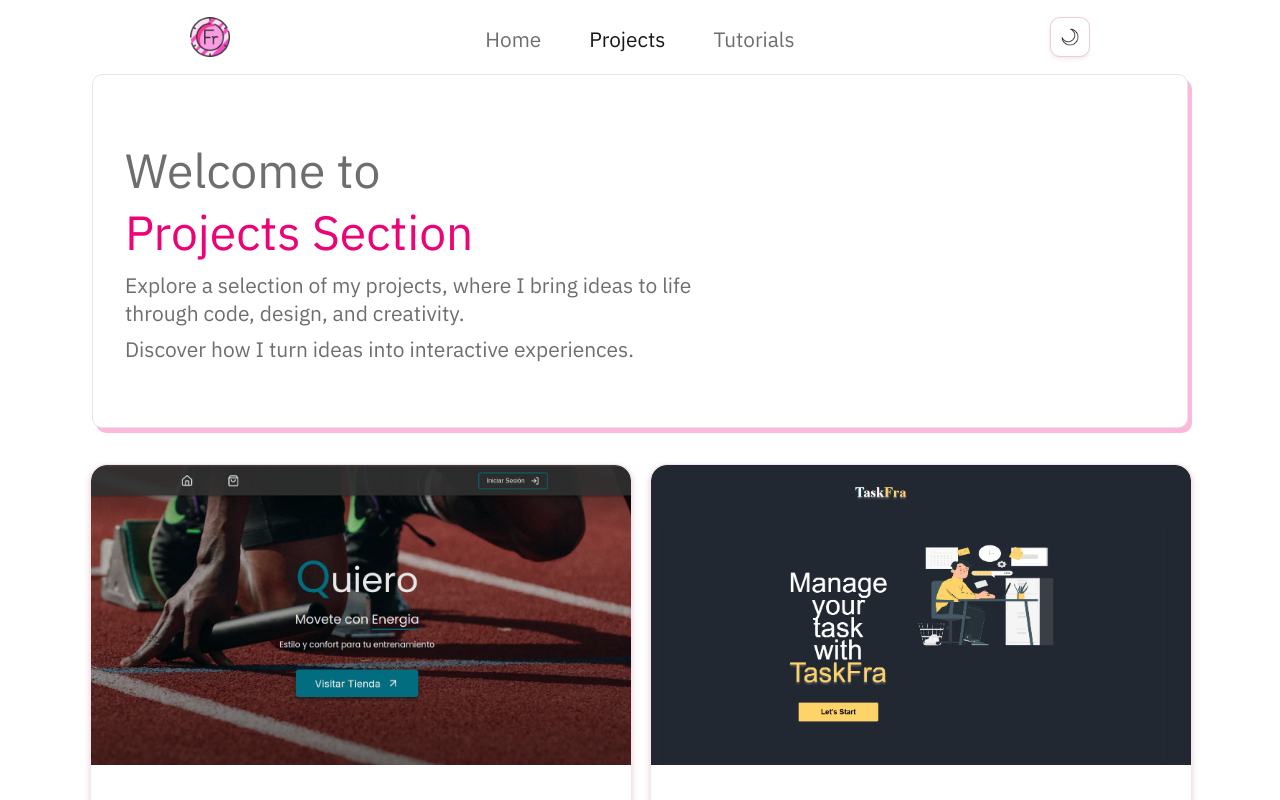
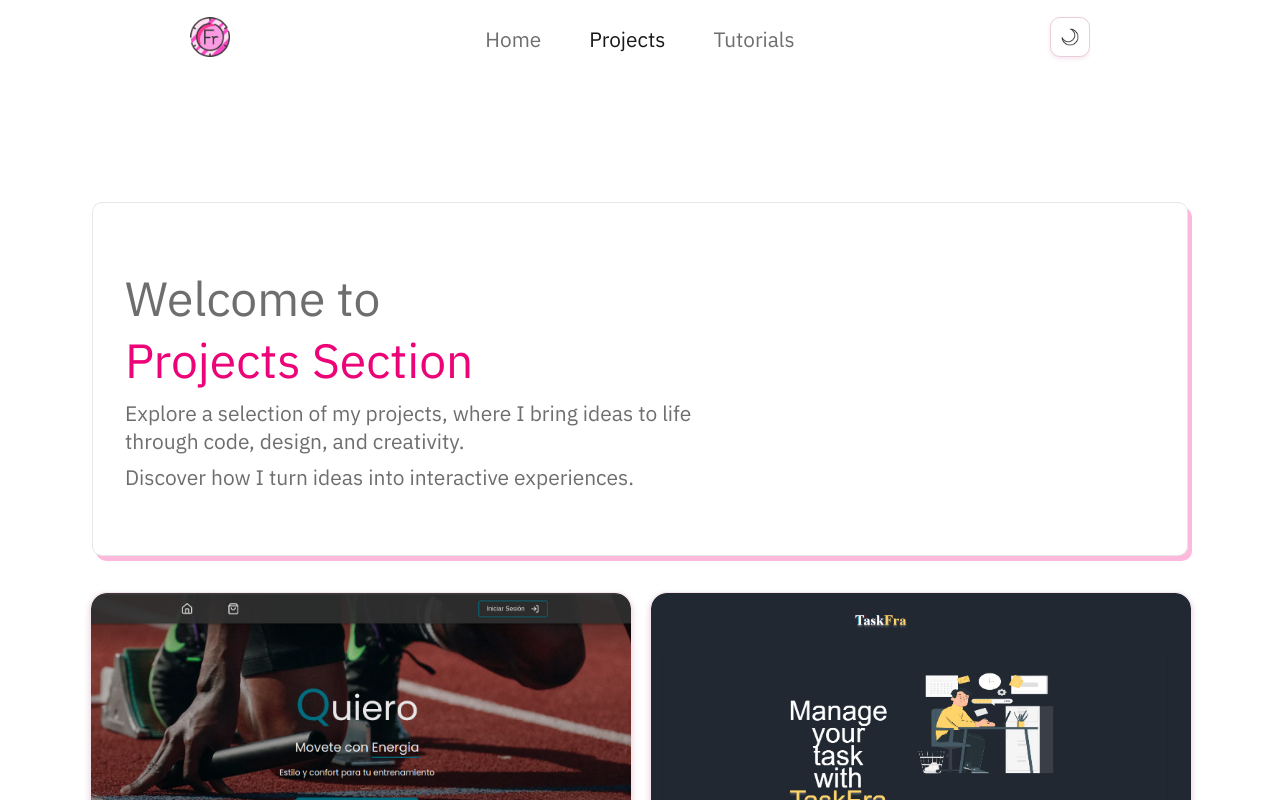
Before and after one commit to Fransei29/new-portfolio, a Next.js app: page /projects in a window 1280 px wide. Built offline with nearby package versions, Linux system fonts and the light colour scheme; a web font is replaced by a local one.

Commit message:
Added things done.

```diff
--- a/app/layout.tsx
+++ b/app/layout.tsx
@@ -1,6 +1,6 @@
+// app/layout.tsx
 import './globals.css';
 import { ThemeProvider } from 'next-themes';
-import ClientLayout from '../components/clientLayout/ClientLayout';
 import Head from 'next/head';
 
 export const metadata = {
@@ -28,11 +28,8 @@ export default function RootLayout({ children }: { children: ReactNode }) {
         </Head>
       </head>
       <body className="container">
-        {/* Aquí se usa el ThemeProvider */}
         <ThemeProvider attribute="class" defaultTheme="light" enableSystem={false}>
-          <ClientLayout>
-            {children}
-          </ClientLayout>
+          {children}
         </ThemeProvider>
       </body>
     </html>
--- a/app/page.tsx
+++ b/app/page.tsx
@@ -1,6 +1,8 @@
 'use client';
 
 import React from 'react';
+
+import ClientLayout from '../components/clientLayout/ClientLayout';
 import './globals.css';
 import Experience from '../components/experience/Experience';
 import Skills from '../components/skills/Skills';
@@ -16,6 +18,7 @@ export default function Home() {
   const elementsRef = useScrollAnimation();
 
   return (
+    <ClientLayout>
     <div className='ContainerGeneralComplete'>
      <section ref={(el) => {elementsRef.current[0] = el;}} className="fade-in-left">
         <div className="home-text">
@@ -65,5 +68,6 @@ export default function Home() {
         <Footer />
       </section>
     </div>
+    </ClientLayout>
   );
 }
--- a/app/projects/page.tsx
+++ b/app/projects/page.tsx
@@ -5,6 +5,7 @@ import ProjectCard from '../../components/ProjectCard/ProjectCard';
 import { motion } from 'framer-motion';
 import { useScrollAnimation } from '../../hooks/Scroll';
 import '../projects/projects.css';
+import ClientLayout from '../../components/clientLayout/ClientLayout';
 
 // Definir los tipos de los proyectos
 interface Projects {
@@ -37,6 +38,8 @@ const Projects = () => {
   }, []);
 
   return (
+    <ClientLayout>
+    <section className="containerProjects">
     <div className="titlepro">
       <div ref={(el) => { elementsRef.current[0] = el; }} className="fade-in-right">
         <div className="tit2">
@@ -62,6 +65,8 @@ const Projects = () => {
         ))}
       </div>
     </div>
+    </section>
+    </ClientLayout>
   );
 };
 
--- a/app/projects/projects.css
+++ b/app/projects/projects.css
@@ -1,5 +1,9 @@
 
   /* titulos del project Section */
+
+  .containerProjects {
+    padding-top: 8rem;
+  }
   .tit2{
     box-sizing: content-box;
     max-width: 1030px;
--- a/app/tutorials/page.tsx
+++ b/app/tutorials/page.tsx
@@ -5,6 +5,7 @@ import ProjectCard from '../../components/ProjectCard/ProjectCard';
 import { motion } from 'framer-motion';
 import { useScrollAnimation } from '../../hooks/Scroll';
 import '../projects/projects.css';
+import ClientLayout from '../../components/clientLayout/ClientLayout';
 
 // Definir los tipos de los proyectos
 interface Projects {
@@ -38,6 +39,8 @@ const Projects = () => {
   }, []);
 
   return (
+    <ClientLayout>
+    <section className="containerProjects">
     <div className="titlepro">
       <div ref={(el) => { elementsRef.current[0] = el; }} className="fade-in-right">
         <div className="tit2">
@@ -65,6 +68,8 @@ const Projects = () => {
         ))}
       </div>
     </div>
+    </section>
+    </ClientLayout>
   );
 };
 
--- a/components/clientLayout/ClientLayout.module.scss
+++ b/components/clientLayout/ClientLayout.module.scss
@@ -1,3 +1,5 @@
+
+
 .nav {
     display: flex;
     position: relative;
@@ -24,6 +26,7 @@
     justify-content: space-between;
     gap: 3rem;
   }
+
   .nav a {
     font-size: 1.3rem;
     color: var(--text-color-light);
--- a/components/clientLayout/ClientLayout.tsx
+++ b/components/clientLayout/ClientLayout.tsx
@@ -18,7 +18,7 @@ export default function ClientLayout({ children }: { children: ReactNode }) {
   const isInView = useInView(ref, { once: true });
 
   return (
-    <div ref={(el) => {elementsRef.current[0] = el;}} className="fade-in-right">
+    <>
       <header className={styles.header}>
         <nav className={styles.nav}>
 
@@ -71,6 +71,6 @@ export default function ClientLayout({ children }: { children: ReactNode }) {
       >
         {children}
       </motion.main>
-    </div>
+      </>
   );
 }
```
